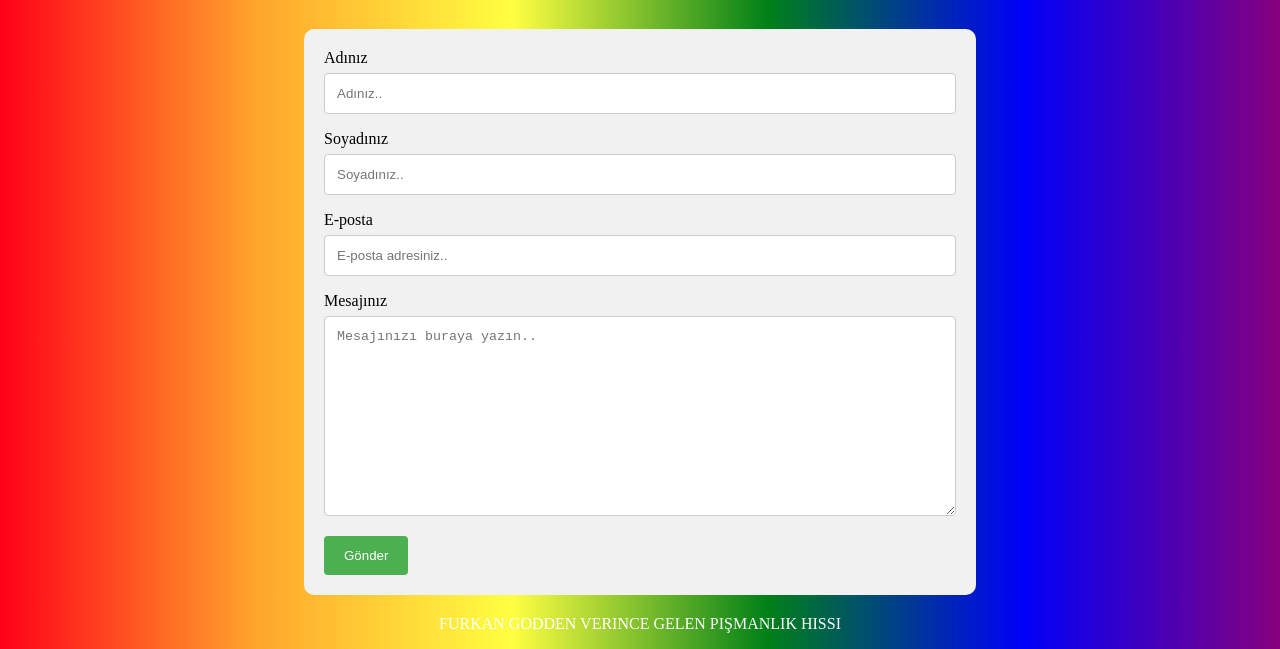
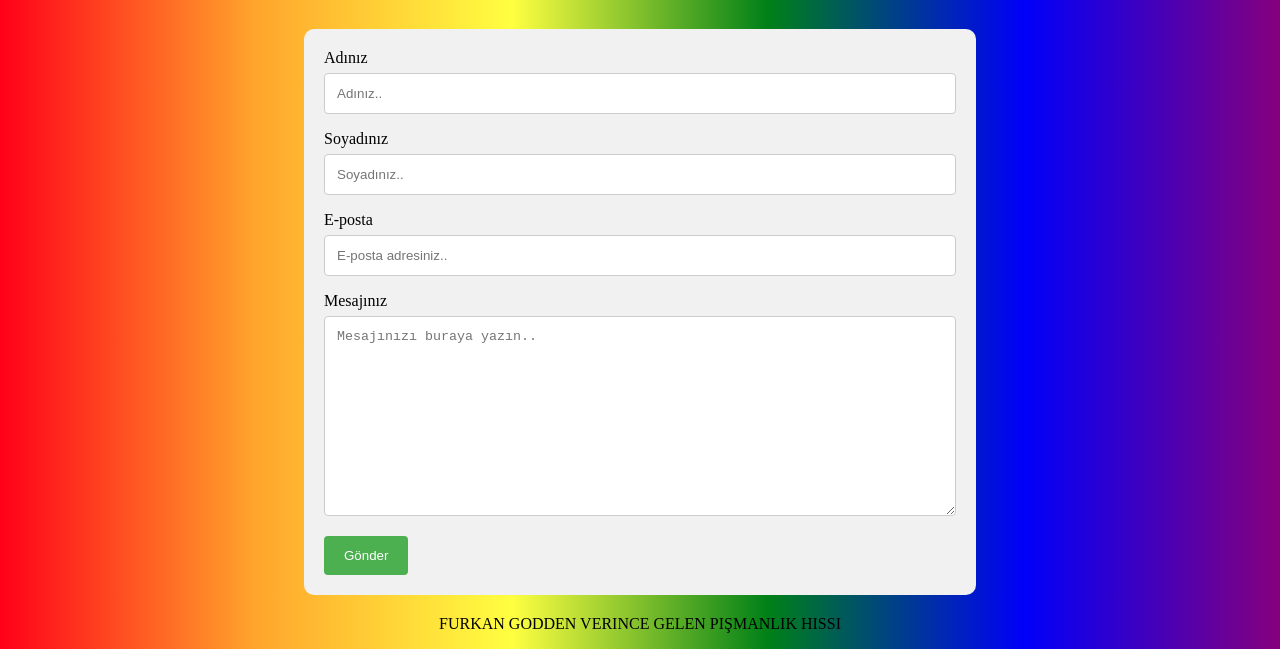
Before and after one commit to malllfurkan/malllfurkann, a plain HTML site: page index.html in a window 1280 px wide. Shown: the part 168-817 px from the top of the page. Drawn offline with Linux system fonts and the light colour scheme.

Commit message:
Update index.html

```diff
--- a/index.html
+++ b/index.html
@@ -76,7 +76,7 @@
 	</div>
 
 	<div class="footer">
-		<p>FURKAN GODDEN VERINCE GELEN PIŞMANLIK HISSI</p>
+		<p style="color: black;">FURKAN GODDEN VERINCE GELEN PIŞMANLIK HISSI</p>
 	</div>
 </body>
 </html>
```
